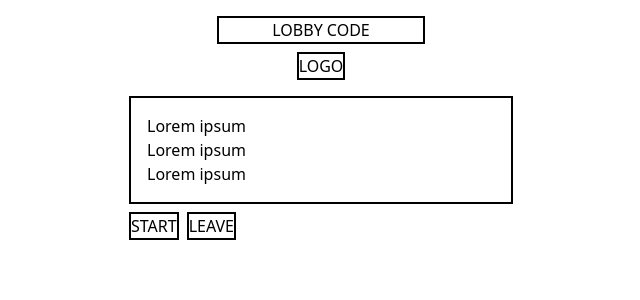
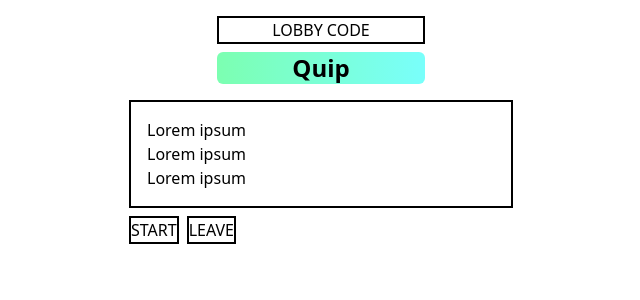
Before and after one commit to bhwk/Quip, a SvelteKit app: page /lobby in a window 1280 px wide. Shown: the top 300 px of the page, without its empty margins (319-959 px from the left). Built offline with nearby package versions, Linux system fonts and the light colour scheme.

Commit message:
Update styling

```diff
--- a/src/routes/+page.svelte
+++ b/src/routes/+page.svelte
@@ -10,10 +10,10 @@
 		</div>
 		<div class="flex flex-col border-2 border-black text-center">
 			<h1>Lobby header</h1>
-			<input type="text" placeholder="text" />
+			<input class="mx-auto"type="text" placeholder="text" />
 			<span>LOBBY CODE</span>
 			<div class="flex justify-between">
-				<a href="/lobby">CREATE</a>
+				<a class="bg-gradient-to-r font-extrabold text-gray-600 from-primary to-secondary rounded-md box-decoration-clone" href="/lobby">CREATE</a>
 				<a href="/lobby">JOIN</a>
 			</div>
 		</div>
--- a/src/routes/lobby/+page.svelte
+++ b/src/routes/lobby/+page.svelte
@@ -1,7 +1,11 @@
+<script>
+    import Logo from "../../components/Logo/Logo.svelte";
+</script>
+
 <div class="flex flex-col items-center flex-1 p-4 box-border gap-4">
     <div class="text-center flex flex-col gap-2">
         <span id="lobbyCode" class="border-2 border-black w-52">LOBBY CODE</span>
-        <div id='logo' class="mx-auto border-2 border-black">LOGO</div>
+        <Logo/>
     </div>
     <div class="flex flex-col gap-2">
         <ul id='playerList' class="border-2 border-black p-4 w-96">
```
